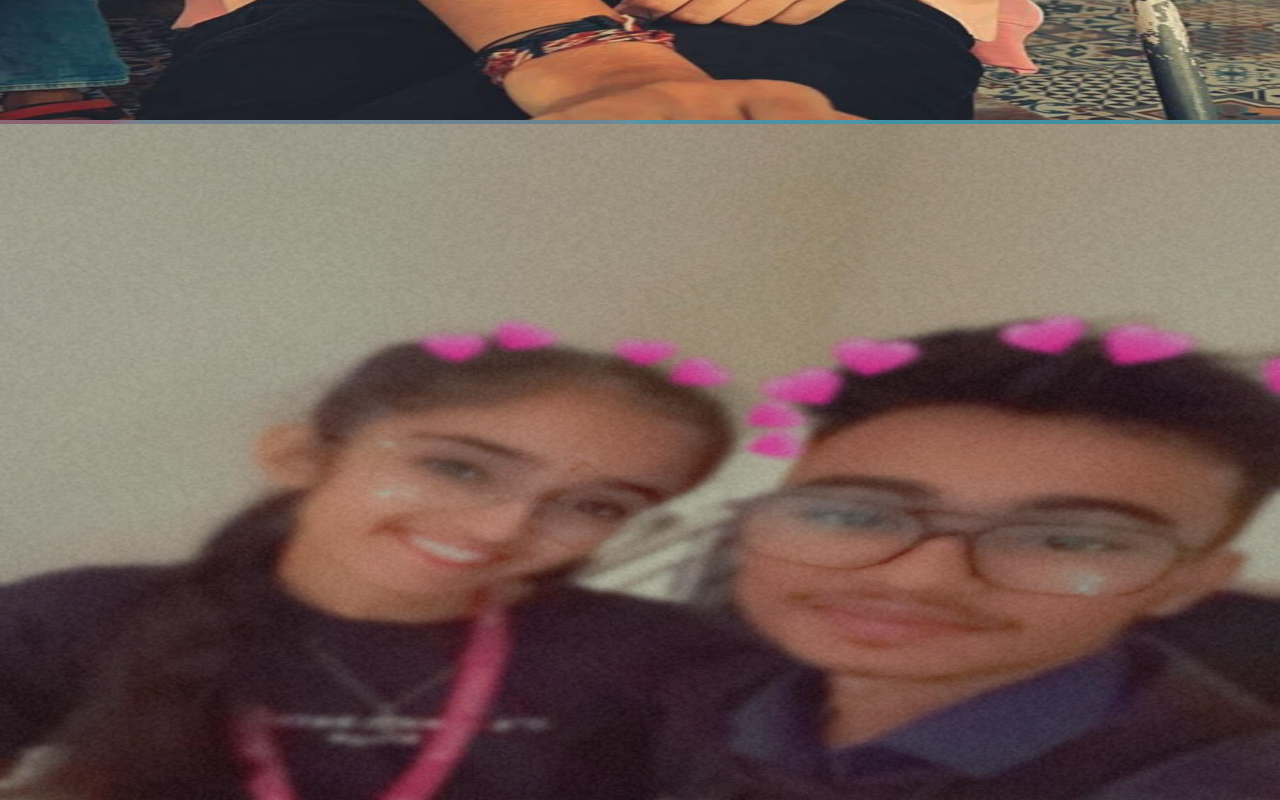
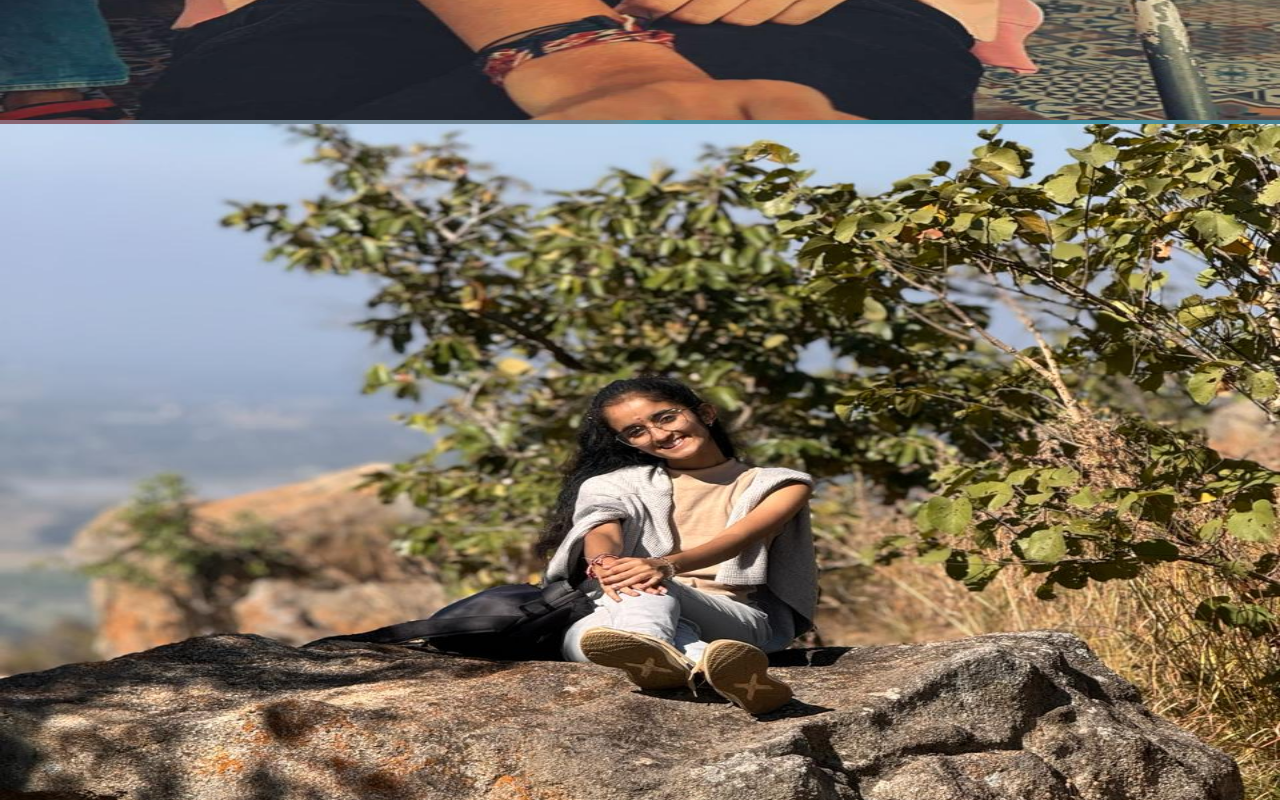
Before and after one commit to SHASHANKSV16/birthday, a plain HTML site: page pic.html in a window 1280 px wide. Shown: the part 680-1480 px from the top of the page. Drawn offline with nearby package versions, Linux system fonts and the light colour scheme.

Commit message:
Update pic.html

```diff
--- a/pic.html
+++ b/pic.html
@@ -23,7 +23,7 @@
 
 
 
-            <img src="./New folder/IMG-20240201-WA0013.jpg" width="750px" height="1000px"alt="">
+            <img src="./New folder/WhatsApp Image 2024-02-02 at 20.58.50_3d577234.jpg" width="750px" height="1000px"alt="">
 
 
 
```
